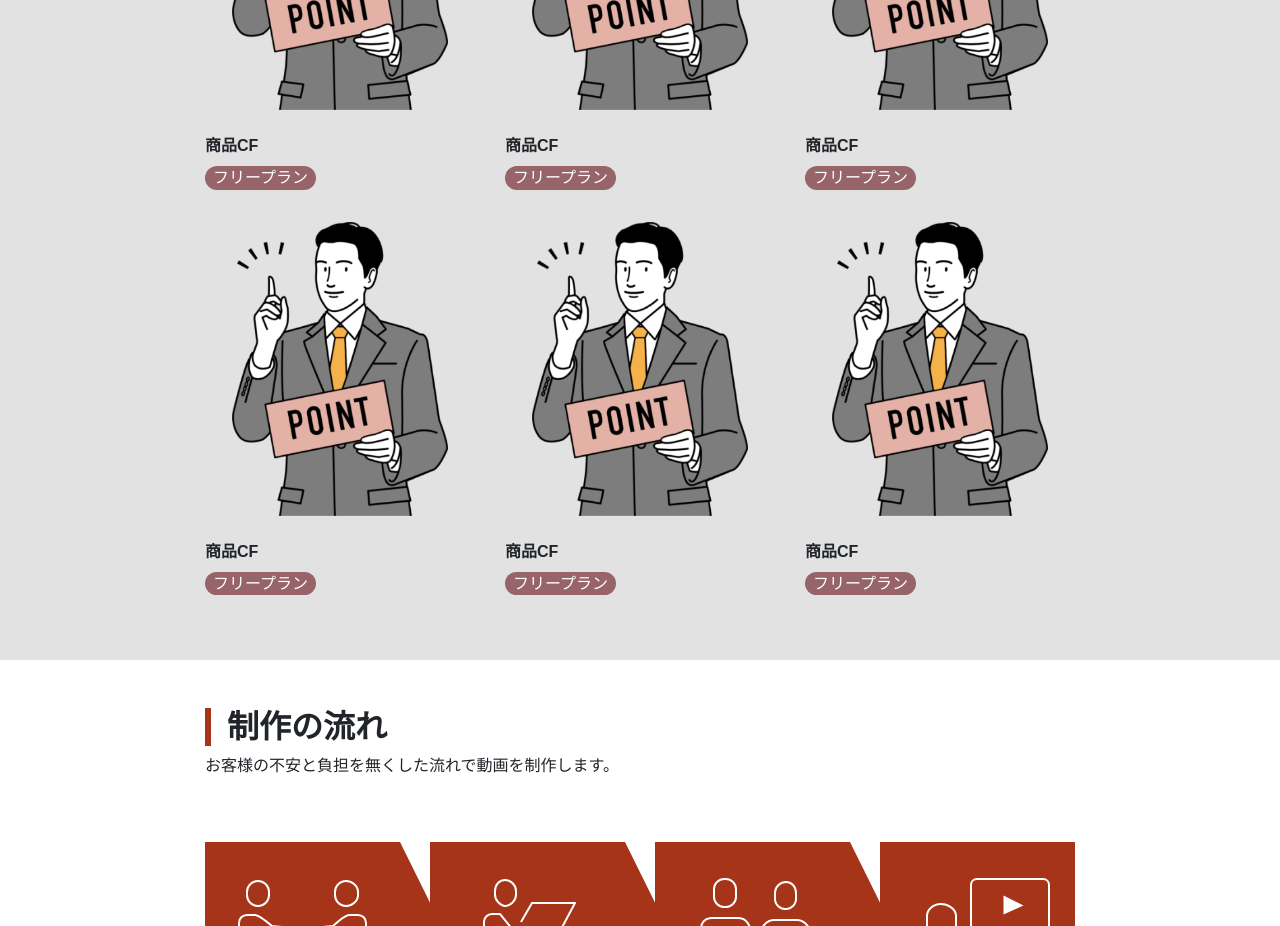
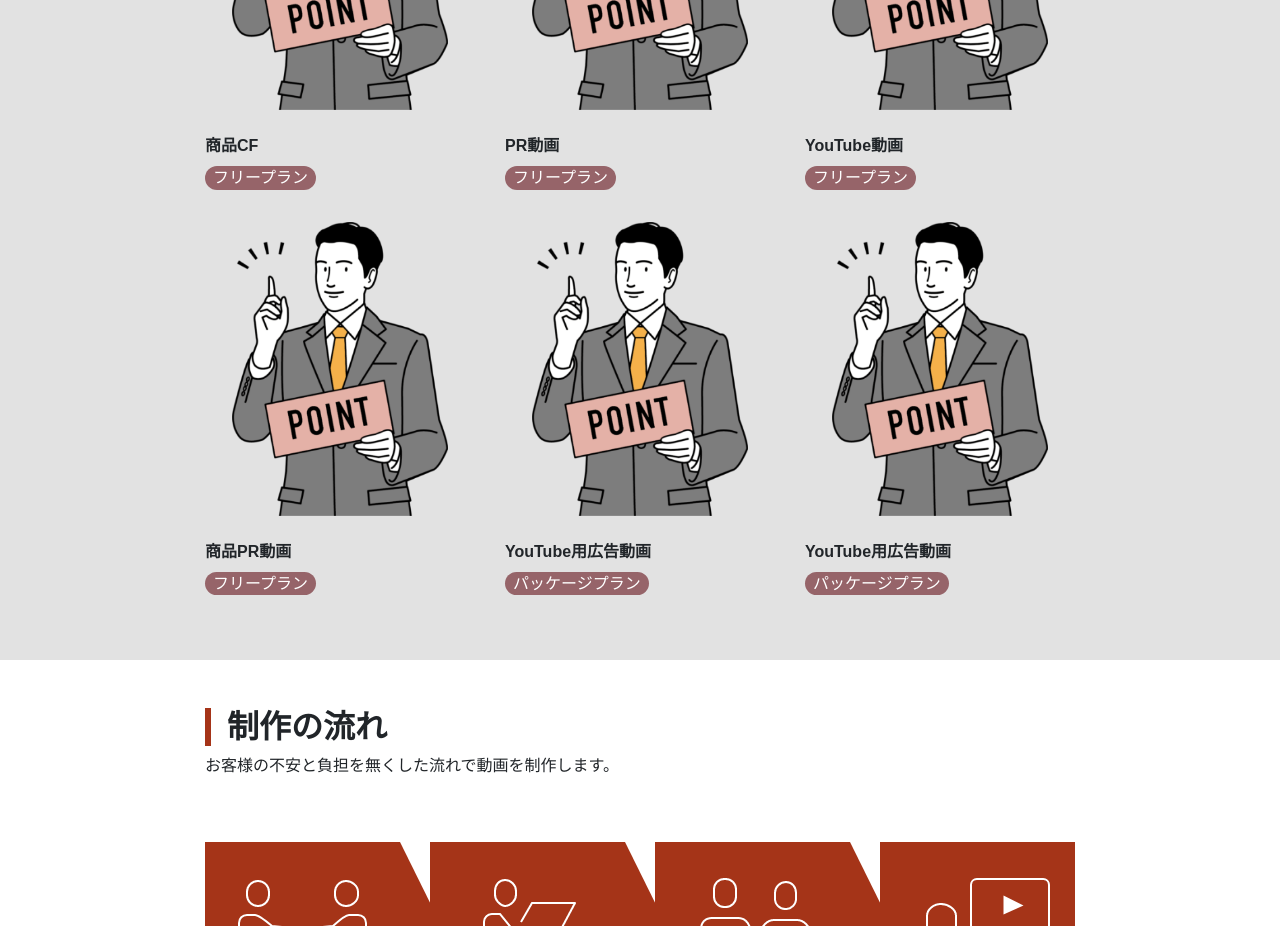
Before and after one commit to S-Akinori/lp1, a plain HTML site: page index.html in a window 1280 px wide. Shown: the part 2440-3366 px from the top of the page. Drawn offline with nearby package versions, Linux system fonts and the light colour scheme.

Commit message:
first upload

```diff
--- a/index.html
+++ b/index.html
@@ -165,7 +165,7 @@
                             <img src="img/img_03.png" alt="">
                         </div>
                         <div>
-                            <p class="font-weight-bold py-2">商品CF</p>
+                            <p class="font-weight-bold py-2">PR動画</p>
                             <p class="plan-type">フリープラン</p>
                         </div>
                     </div>
@@ -174,7 +174,7 @@
                             <img src="img/img_03.png" alt="">
                         </div>
                         <div>
-                            <p class="font-weight-bold py-2">商品CF</p>
+                            <p class="font-weight-bold py-2">YouTube動画</p>
                             <p class="plan-type">フリープラン</p>
                         </div>
                     </div>
@@ -183,7 +183,7 @@
                             <img src="img/img_03.png" alt="">
                         </div>
                         <div>
-                            <p class="font-weight-bold py-2">商品CF</p>
+                            <p class="font-weight-bold py-2">商品PR動画</p>
                             <p class="plan-type">フリープラン</p>
                         </div>
                     </div>
@@ -192,8 +192,8 @@
                             <img src="img/img_03.png" alt="">
                         </div>
                         <div>
-                            <p class="font-weight-bold py-2">商品CF</p>
-                            <p class="plan-type">フリープラン</p>
+                            <p class="font-weight-bold py-2">YouTube用広告動画</p>
+                            <p class="plan-type">パッケージプラン</p>
                         </div>
                     </div>
                     <div class="col-md-4 my-3">
@@ -201,8 +201,8 @@
                             <img src="img/img_03.png" alt="">
                         </div>
                         <div>
-                            <p class="font-weight-bold py-2">商品CF</p>
-                            <p class="plan-type">フリープラン</p>
+                            <p class="font-weight-bold py-2">YouTube用広告動画</p>
+                            <p class="plan-type">パッケージプラン</p>
                         </div>
                     </div>
                 </div>
```
